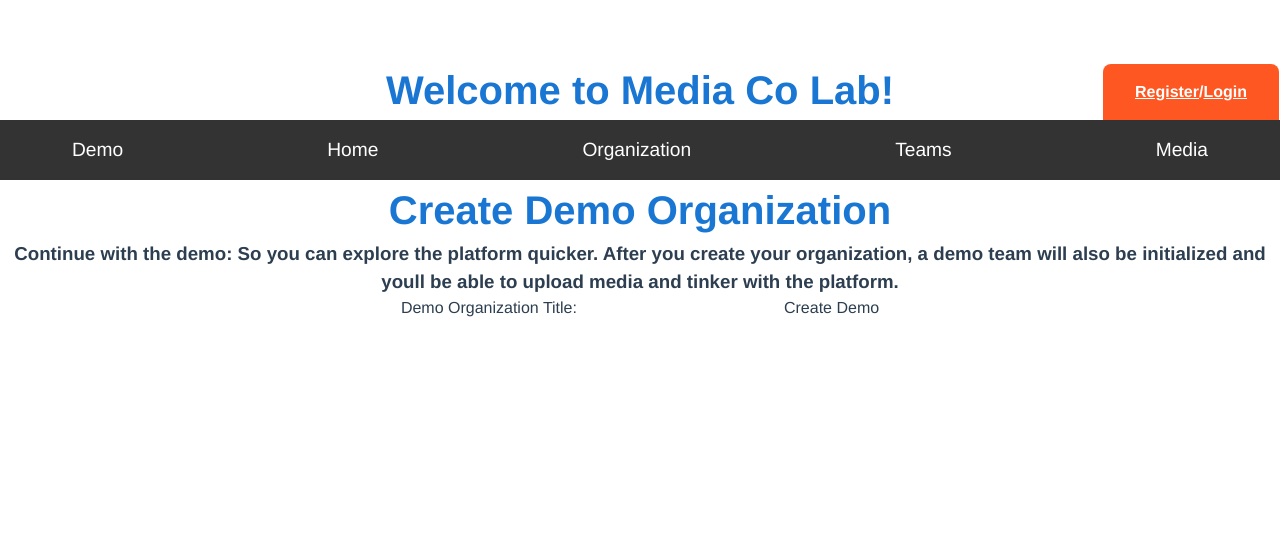
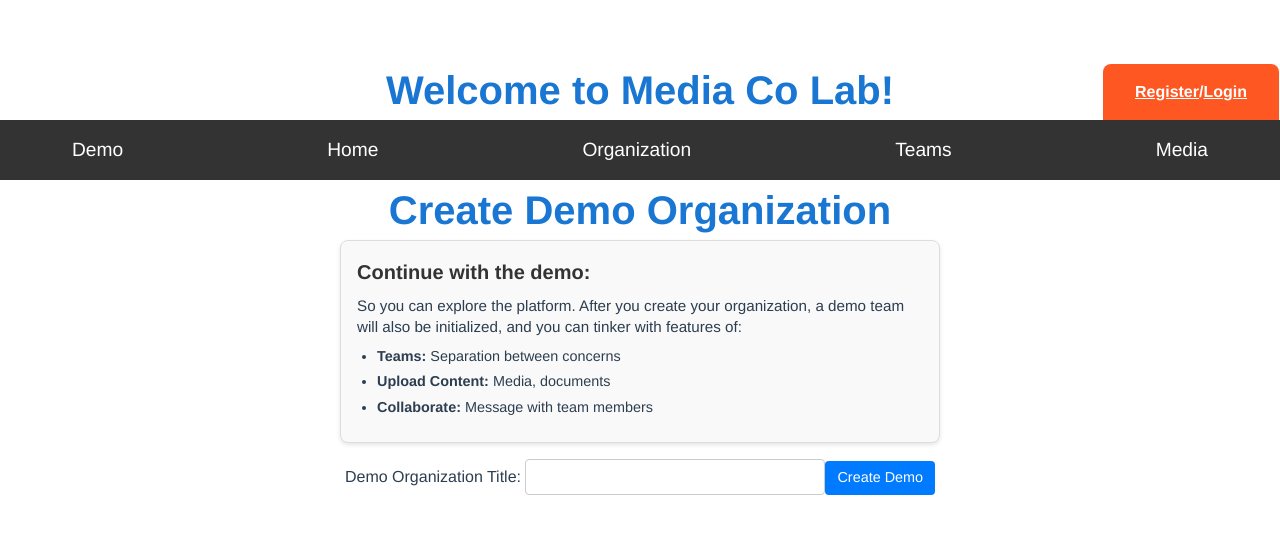
Before and after one commit to elvissierra/Media_Co_Lab, a Vue app in the folder frontend/mcl_ui/: page /organizations/demo in a window 1280 px wide. Shown: the top 534 px of the page. Built offline with nearby package versions, Linux system fonts and the light colour scheme; no server answers.

Commit message:
demo info screen

```diff
--- a/frontend/mcl_ui/src/components/DemoOrganization.vue
+++ b/frontend/mcl_ui/src/components/DemoOrganization.vue
@@ -1,17 +1,32 @@
 <template>
   <div>
     <h1>Create Demo Organization</h1>
-      <h3>Continue with the demo: So you can explore the platform quicker. After you create your organization,
-        a demo team will also be initialized and youll be able to upload media and tinker with the platform.
-      </h3>
-      <form @submit.prevent="createDemoOrganization">
-        <label for="org-title">Demo Organization Title:</label>
+
+    <!-- Informational Container -->
+    <div class="info-container compact">
+      <h3>Continue with the demo:</h3>
+      <p>
+        So you can explore the platform. After you create your organization,
+        a demo team will also be initialized, and you can tinker with features of:
+      </p>
+      <ul>
+        <li><strong>Teams:</strong> Separation between concerns</li>
+        <li><strong>Upload Content:</strong> Media, documents</li>
+        <li><strong>Collaborate:</strong> Message with team members</li>
+      </ul>
+    </div>
+
+    <form class="demo-form" @submit.prevent="createDemoOrganization">
+      <label for="org-title">Demo Organization Title: </label>
       <input type="text" id="org-title" v-model="demoTitle" />
       <button type="submit">Create Demo</button>
     </form>
+
     <p v-if="message">{{ message }}</p>
   </div>
 </template>
+
+
 
   <script>
   import axiosPublic from '@/axiosPublic';
@@ -40,3 +55,69 @@
     },
   };
   </script>
+
+  <style scoped>
+  /* Container Styling */
+  .info-container.compact {
+    max-width: 600px; /* Limit the width */
+    margin: 0 auto; /* Center the container */
+    background-color: #f9f9f9; /* Light gray background */
+    border: 1px solid #ddd; /* Subtle border */
+    border-radius: 8px; /* Rounded corners */
+    padding: 16px; /* Add space inside */
+    box-shadow: 0 2px 4px rgba(0, 0, 0, 0.1); /* Subtle shadow */
+    text-align: left; /* Align text to the left */
+  }
+
+  /* Heading Styling */
+  .info-container h3 {
+    margin-bottom: 8px; /* Reduce space below heading */
+    font-size: 1.25rem; /* Slightly smaller font size */
+    color: #333; /* Dark text color */
+  }
+
+  /* Paragraph Styling */
+  .info-container p {
+    margin: 0 0 8px; /* Compact spacing */
+    font-size: 0.95rem; /* Smaller font size */
+    line-height: 1.4; /* Tighter line spacing */
+  }
+
+  /* List Styling */
+  .info-container ul {
+    list-style-type: disc; /* Bulleted list */
+    margin: 0 0 8px 20px; /* Compact with slight indentation */
+    padding: 0;
+  }
+
+  .info-container ul li {
+    margin-bottom: 4px; /* Tighten space between items */
+    font-size: 0.9rem; /* Smaller font for compactness */
+  }
+
+  .demo-form {
+  margin-top: 16px; /* Space above the form */
+}
+
+/* Form Elements */
+
+
+.demo-form input[type="text"] {
+  width: 100%; /* Full width */
+  max-width: 300px; /* Limit input size */
+  padding: 5px; /* Minimal padding */
+  margin-bottom: 8px; /* Space below input */
+  border: 1px solid #ccc; /* Subtle border */
+  border-radius: 4px; /* Soft corners */
+}
+
+.demo-form button {
+  padding: 6px 12px; /* Compact button size */
+  background-color: #007bff; /* Blue background */
+  color: white; /* White text */
+  border: none; /* No border */
+  border-radius: 4px; /* Rounded corners */
+  font-size: 0.9rem; /* Consistent with form size */
+  cursor: pointer; /* Pointer cursor */
+}
+  </style>
```
Lines whose indentation alone changed are shown as unchanged.
